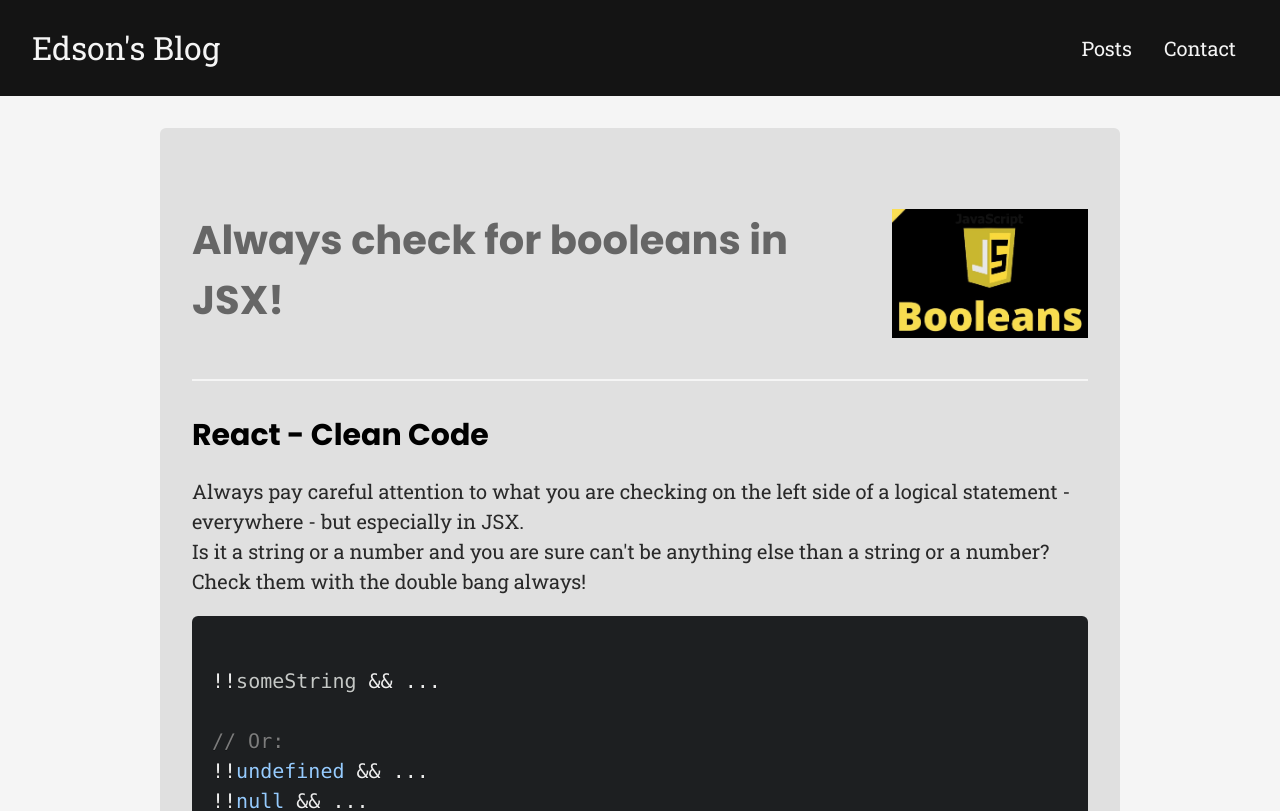
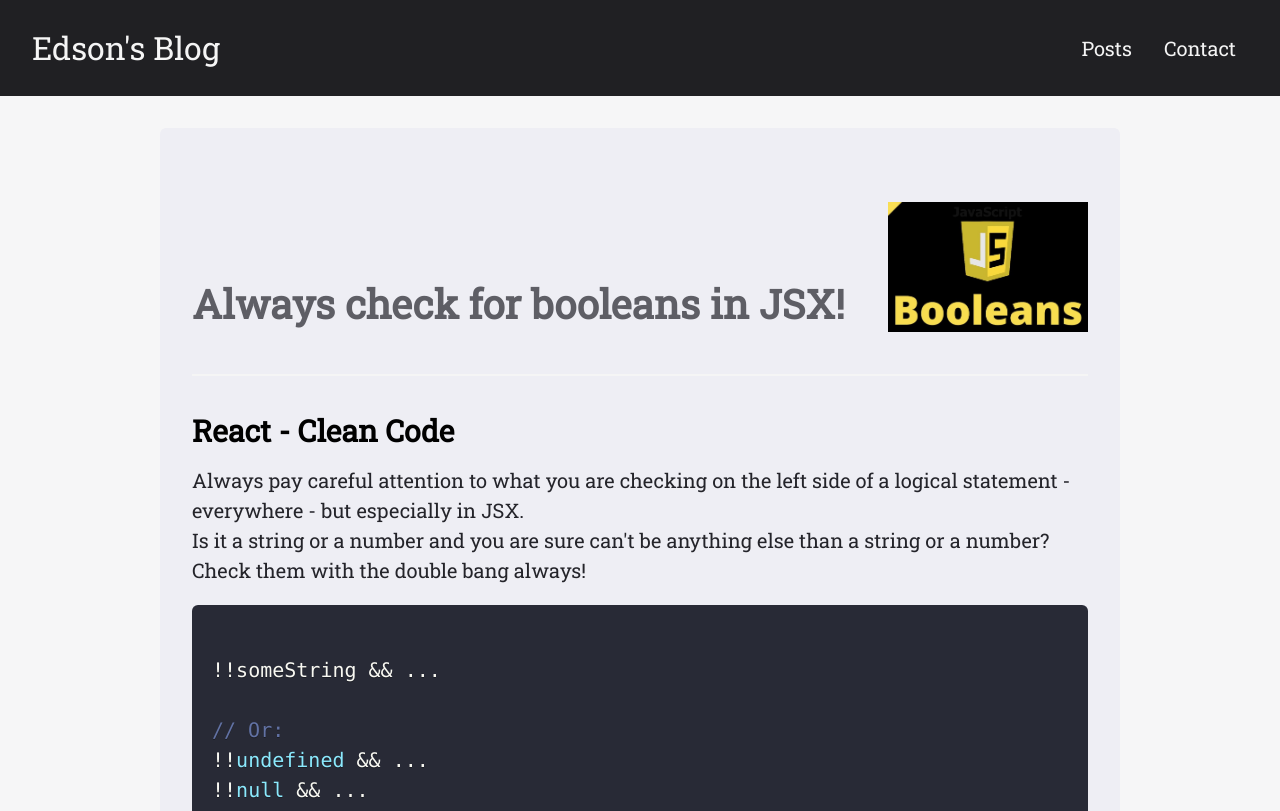
Before and after one commit to Eddi3MS/next-blog, a Next.js app: page /posts/check-for-booleans in a window 1280 px wide. Shown: the top 811 px of the page. Built offline with nearby package versions, Linux system fonts and the light colour scheme.

Commit message:
jsx é html in js .. hahaha

```diff
--- a/components/contact/contact-form.styled.jsx
+++ b/components/contact/contact-form.styled.js
@@ -3,7 +3,7 @@ import styled from "styled-components";
 export const ContactStyle = styled.section`
   margin: var(--size-16) auto;
   border-radius: 6px;
-  background-color: var(--color-grey-000);
+  background-color: var(--color-grey-050);
   width: min(90%, 50rem);
   padding: var(--size-3);
   box-shadow: 0 1px 2px rgba(0, 0, 0, 0.2);
--- a/components/home-page/featured-posts.styled.js
+++ b/components/home-page/featured-posts.styled.js
@@ -6,7 +6,7 @@ export const FeaturedStyled = styled.section`
 
   h2 {
     font-size: var(--size-8);
-    color: var(--color-grey-500);
+    color: var(--color-grey-800);
     text-align: center;
     margin-bottom: var(--size-8);
   }
--- a/components/home-page/hero.styled.jsx
+++ b/components/home-page/hero.styled.js
@@ -21,7 +21,8 @@ export const HeroStyled = styled.section`
   h1 {
     font-size: var(--size-8);
     margin: var(--size-3) 0;
-    color: var(--color-grey-030);
+    color: var(--color-grey-050);
+    letter-spacing: 2px;
   }
 
   p {
--- a/components/posts/post-detail/post-content.js
+++ b/components/posts/post-detail/post-content.js
@@ -2,7 +2,7 @@ import PostHeader from "./post-header";
 import ReactMarkdown from "react-markdown";
 import Image from "next/image";
 import { PrismLight as SyntaxHighlighter } from "react-syntax-highlighter";
-import atomDark from "react-syntax-highlighter/dist/cjs/styles/prism/atom-dark";
+import dracula from "react-syntax-highlighter/dist/cjs/styles/prism/dracula";
 import js from "react-syntax-highlighter/dist/cjs/languages/prism/javascript";
 import css from "react-syntax-highlighter/dist/cjs/languages/prism/css";
 import { PostContentStyled, PostImageStyled } from "./post-content.styled";
@@ -42,7 +42,7 @@ function PostContent(props) {
       const language = className.split("-")[1];
       return (
         <SyntaxHighlighter
-          style={atomDark}
+          style={dracula}
           language={language}
           children={children}
         />
--- a/components/posts/post-detail/post-content.styled.jsx
+++ b/components/posts/post-detail/post-content.styled.js
@@ -5,7 +5,7 @@ export const PostContentStyled = styled.article`
   margin: var(--size-8) auto;
   font-size: var(--size-5);
 
-  background-color: var(--color-grey-030);
+  background-color: var(--color-grey-050);
   border-radius: 6px;
   padding: var(--size-3);
 
@@ -17,7 +17,7 @@ export const PostContentStyled = styled.article`
   h2,
   h3,
   h4 {
-    margin-block: var(--size-4);
+    margin-block: var(--size-2);
   }
 
   @media (min-width: 768px) {
@@ -26,7 +26,7 @@ export const PostContentStyled = styled.article`
 `;
 
 export const PostImageStyled = styled.div`
-  margin: var(--size-4) auto;
+  margin: var(--size-3) auto;
   width: 100%;
   max-width: 600px;
 `;
--- a/components/posts/post-item.styled.jsx
+++ b/components/posts/post-item.styled.js
@@ -12,7 +12,7 @@ export const PostItemStyled = styled.li`
     transform: translateY(-10px);
   }
   a {
-    color: var(--color-grey-020);
+    color: var(--color-grey-050);
   }
 
   .image {
@@ -33,6 +33,7 @@ export const PostItemStyled = styled.li`
   .content h3 {
     margin-top: var(--size-3);
     font-size: var(--size-6);
+    letter-spacing: 1.2px;
   }
 
   .content time {
--- a/styles/globals.jsx
+++ b/styles/globals.js
@@ -13,17 +13,16 @@ export const GlobalStyle = createGlobalStyle`
 :root {
   --color-grey-000: #f5f5f5;
   --color-grey-020: #f0f0f0;
-  --color-grey-030: #e0e0e0;
-  --color-grey-050: #cccccc;
-  --color-grey-100: #b8b8b8;
-  --color-grey-200: #a3a3a3;
-  --color-grey-300: #8f8f8f;
-  --color-grey-400: #7a7a7a;
-  --color-grey-500: #666666;
-  --color-grey-600: #525252;
-  --color-grey-700: #3d3d3d;
-  --color-grey-800: #292929;
-  --color-grey-900: #141414;
+  --color-grey-050: #eeeef4;
+  --color-grey-100: #dbdbea;
+  --color-grey-200: #b9b9cf;
+  --color-grey-300: #9292b3;
+  --color-grey-400: #7c7c88;
+  --color-grey-500: #5e5e65;
+  --color-grey-600: #3d3d4a;
+  --color-grey-700: #272732;
+  --color-grey-800: #24242a;
+  --color-grey-900: #202023;
 
   --color-primary-000: #f8f8f8;
   --color-primary-050: #e3f9e5;
@@ -33,9 +32,7 @@ export const GlobalStyle = createGlobalStyle`
   --color-primary-400: #57ae5b;
   --color-primary-500: #3f9142;
   --color-primary-600: #2f8132;
-  --color-primary-700: #207227;
   --color-primary-800: #0e5814;
-  --color-primary-900: #05400a;
 
   --color-success-100: #a2f0bc;
   --color-success-500: #12bd4b;
@@ -136,17 +133,14 @@ select {
 
 
 body {
-  background-color: var(--color-grey-000);
+  background-color: #f6f6f7;
   font-family: 'roboto slab', sans-serif;
 }
 
 h1,
-h2,
-h3,
-h4,
-h5,
-h6 {
+ {
   font-family: poppins, sans-serif;
+  font-weight: 500;
 }
 
 .container {
```
Also changed, not shown: components/layout/logo.styled.js (renamed from components/layout/logo.styled.jsx), components/layout/main-navigation.styled.js (renamed from components/layout/main-navigation.styled.jsx), components/posts/all-posts.styled.js (renamed from components/posts/all-posts.styled.jsx), components/posts/post-detail/post-header.styled.js (renamed from components/posts/post-detail/post-header.styled.jsx), components/posts/posts-grid.styled.js (renamed from components/posts/posts-grid.styled.jsx).
